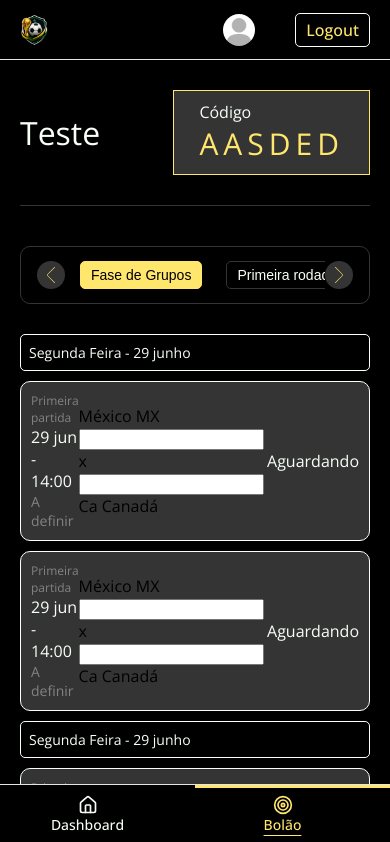
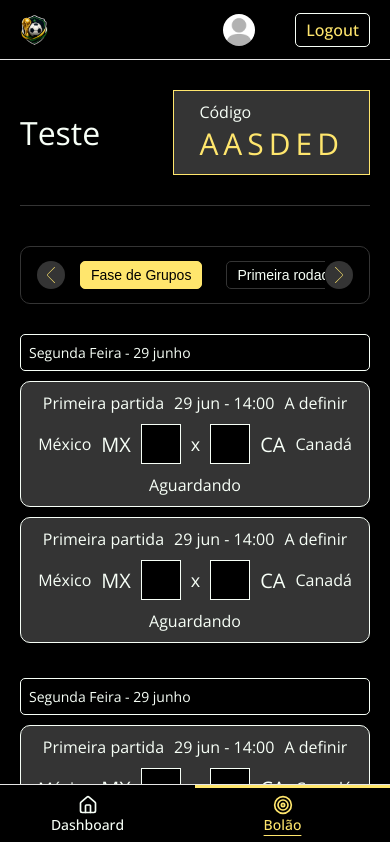
Before and after one commit to RizziSilva/bolao, a React (Vite) app: page /bolao/1 in a window 390 px wide. Shown: the top 842 px of the page. Built offline with nearby package versions, Linux system fonts and the light colour scheme; no server answers.

Commit message:
feat: add mobile style to match card

```diff
--- a/src/pages/bolao-detail/components/matchs/index.jsx
+++ b/src/pages/bolao-detail/components/matchs/index.jsx
@@ -4,11 +4,13 @@ export function Matchs({ matchs = ["", ""] }) {
   function renderTeams() {
     return (
       <>
-        <span className="team">México MX</span>
+        <span className="team">México</span>
+        <span className="acronym">MX</span>
         <input className="input" />
         <span className="versus">x</span>
         <input className="input" />
-        <span className="team">Ca Canadá</span>
+        <span className="acronym">CA</span>
+        <span className="team right"> Canadá</span>
       </>
     );
   }
--- a/src/pages/bolao-detail/components/matchs/style.scss
+++ b/src/pages/bolao-detail/components/matchs/style.scss
@@ -3,10 +3,13 @@
 #container-matchs-component {
   display: flex;
   flex-direction: column;
+  width: 100%;
 
   > .container-day-matchs {
     display: flex;
     flex-direction: column;
+    margin-bottom: 25px;
+    width: 100%;
 
     > .container-header {
       display: flex;
@@ -52,6 +55,45 @@
         }
       }
 
+      > .container-teams {
+        display: flex;
+        align-items: center;
+
+        > .team {
+          color: $mint-cream;
+          font-size: 16px;
+          margin-right: 10px;
+
+          &.right {
+            margin: 0 0 0 10px;
+          }
+        }
+
+        > .acronym {
+          font-size: 20px;
+          color: $mint-cream;
+        }
+
+        > .input {
+          width: 40px;
+          height: 40px;
+          border: 1px solid $mint-cream;
+          background-color: $black;
+          color: $mint-cream;
+          margin: 10px;
+          display: flex;
+          justify-content: center;
+          align-items: center;
+          text-align: center;
+          font-size: 20px;
+        }
+
+        > .versus {
+          font-size: 18px;
+          color: $mint-cream;
+        }
+      }
+
       > .container-status {
         display: flex;
         justify-content: center;
@@ -63,4 +105,32 @@
       }
     }
   }
+
+  @include match-card-mobile {
+    > .container-day-matchs {
+      > .container-match {
+        flex-direction: column;
+        width: 100%;
+
+        > .container-info {
+          flex-direction: row;
+
+          > .info {
+            font-size: 16px;
+            color: $mint-cream;
+            margin-right: 10px;
+          }
+
+          > .date {
+            margin-right: 10px;
+          }
+
+          > .status {
+            font-size: 16px;
+            color: $mint-cream;
+          }
+        }
+      }
+    }
+  }
 }
--- a/src/styles/_mixins.scss
+++ b/src/styles/_mixins.scss
@@ -15,3 +15,9 @@
     @content;
   }
 }
+
+@mixin match-card-mobile {
+  @media (max-width: 820px) {
+    @content;
+  }
+}
```
